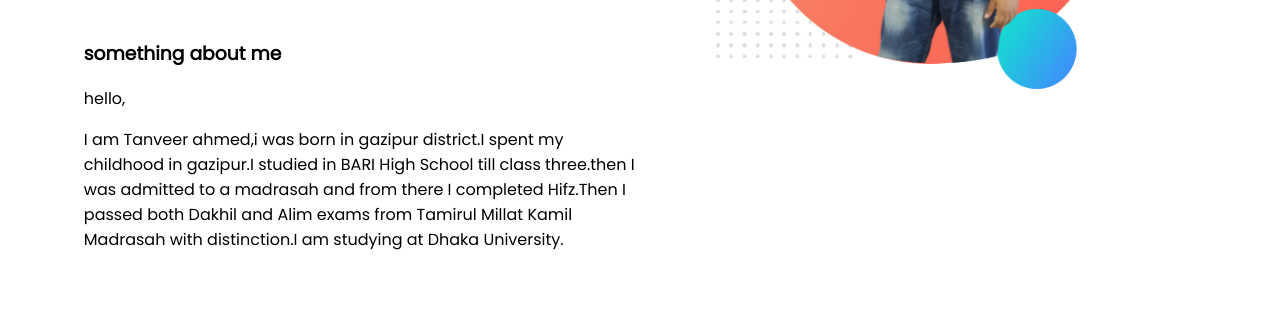
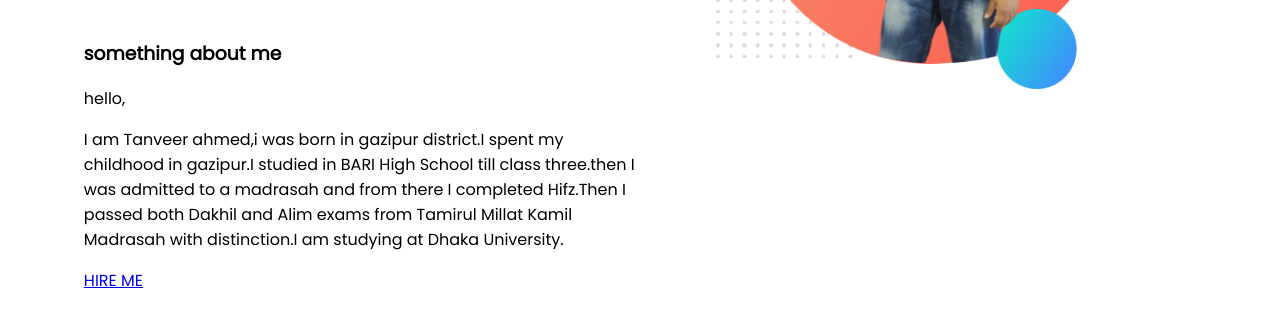
Before and after one commit to tanveer1912/developer-portfolio, a plain HTML site: page index.html in a window 1280 px wide. Shown: the part 382-706 px from the top of the page. Drawn offline with Linux system fonts and the light colour scheme.

Commit message:
added something new

```diff
--- a/index.html
+++ b/index.html
@@ -23,6 +23,7 @@
                 School till class three.then I was admitted to a madrasah and from there I completed Hifz.Then I passed
                 both Dakhil and Alim exams from Tamirul Millat Kamil Madrasah with distinction.I am studying at Dhaka
                 University.</p>
+            <a target="_blank" href="https://www.linkedin.com/in/tanvirul-islam-929538244/">HIRE ME</a>
         </div>
         <div class="go">
             <img src="tanvir-picture.png" alt="" width="400px" height="400px">
```
